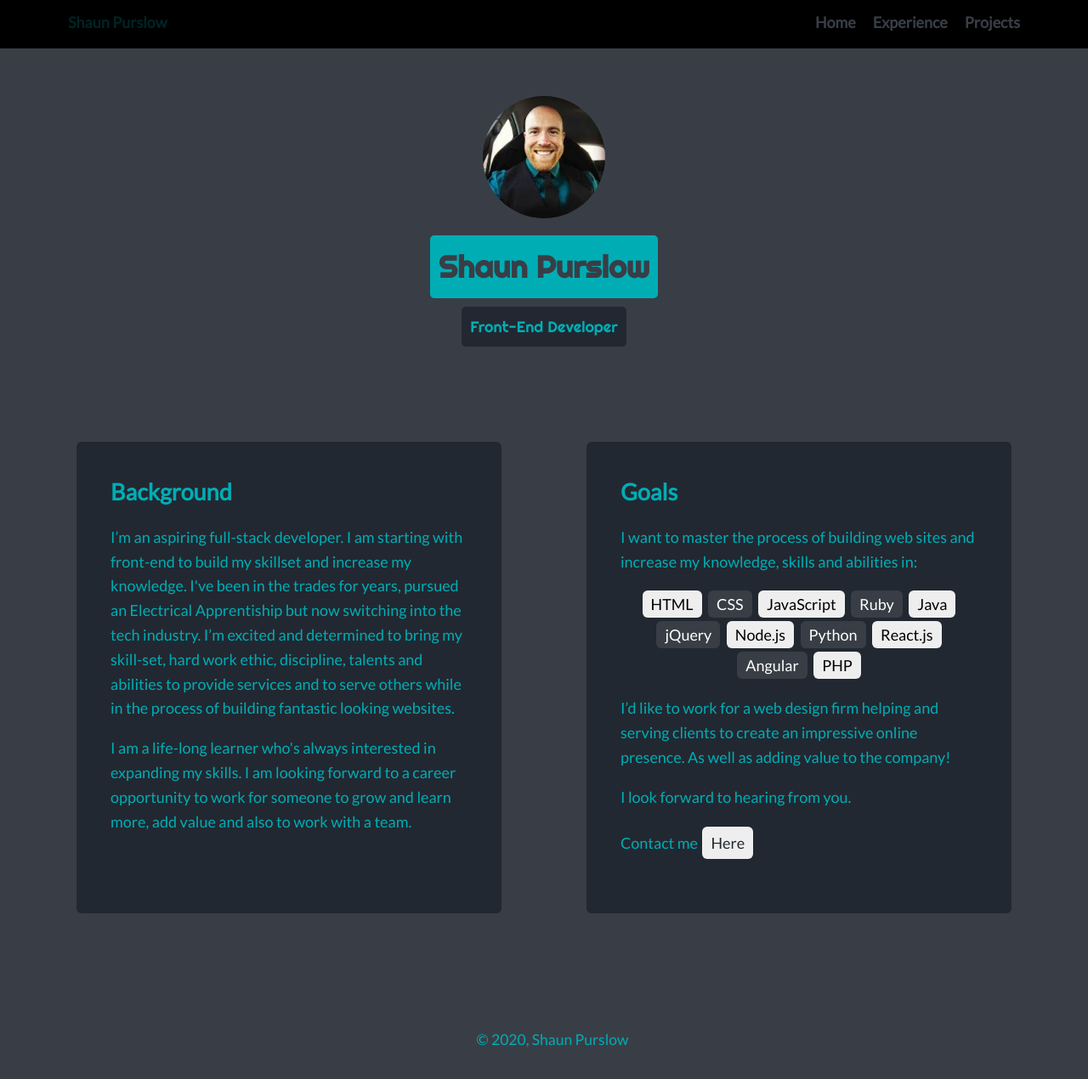
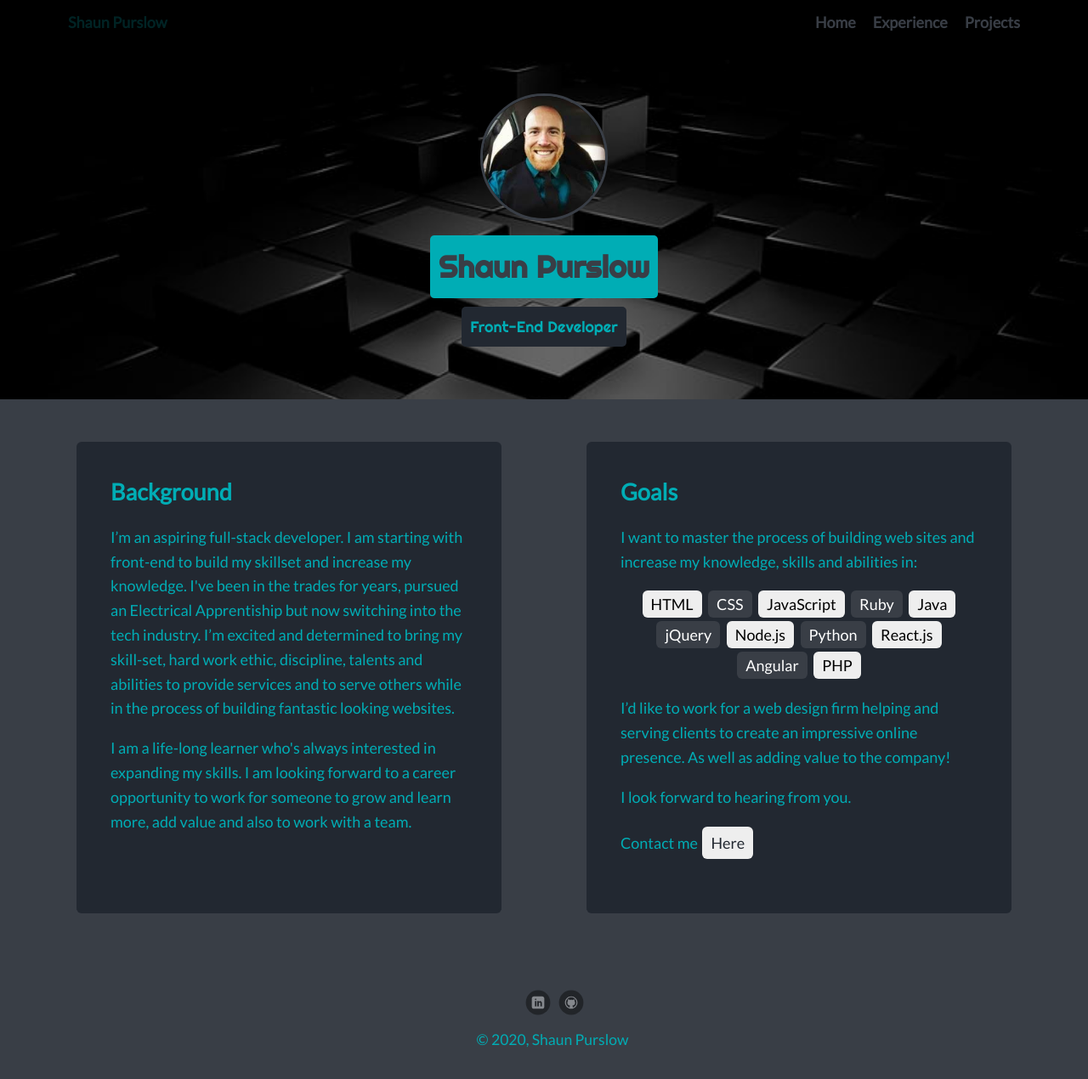
Before and after one commit to shaund16/profile-page, a plain HTML site: page index.html in a window 1280 px wide. Shown: the whole page at 85% size. Drawn offline with Linux system fonts and the light colour scheme; a web font is replaced by a local one.

Commit message:
Update styles.css

```diff
--- a/styles.css
+++ b/styles.css
@@ -59,7 +59,7 @@ a:hover {
 
 header {
   text-align: center;
-  background: url('images/black-cube.jpg') no-repeat top center ;
+  background: url('black-cube.jpg') no-repeat top center ;
   background-size: cover;
   overflow: hidden;
   padding-top: 60px;
@@ -179,15 +179,15 @@ a.social {
   color: #00adb5;
 }
 a.hotmail {
-  background-image: url(images/hotmail.png);
+  background-image: url(hotmail.png);
   background-color: #393e46
 }
 a.linkedin {
-  background-image: url(images/linkedin.svg);
+  background-image: url(linkedin.svg);
 
 }
 a.github {
-  background-image: url(images/github.svg);
+  background-image: url(github.svg);
 
 }
 a.social:hover {
```
